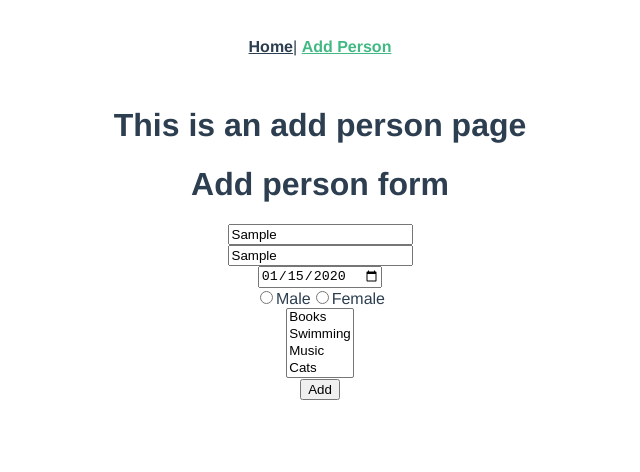
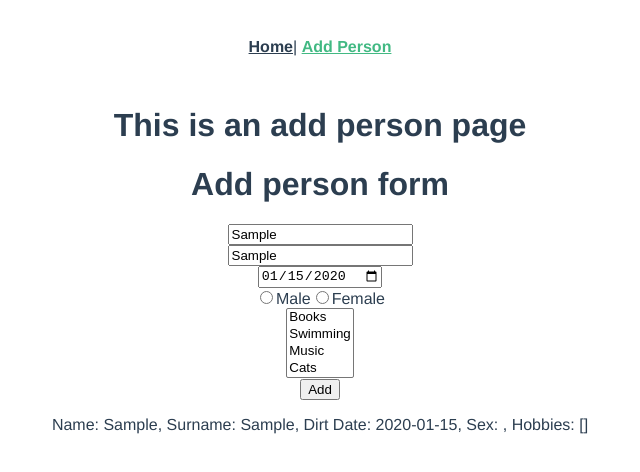
Before and after one commit to izaniksa/project1, a Vue app: page /add-person in a window 1280 px wide. Both pictures are taken after typing "Sample", "Sample", "2020-01-15" into the empty fields and a click on the button "Add". Shown: the top 472 px of the page, without its empty margins (320-960 px from the left). Built offline with nearby package versions, Linux system fonts and the light colour scheme.

Commit message:
add person list component

```diff
--- a/src/components/AddPersonForm.vue
+++ b/src/components/AddPersonForm.vue
@@ -11,9 +11,9 @@
       <input type="date" v-model="birthDate" placeholder="Dirth Date" />
     </div>
     <div class="form-group">
-      <input type="radio" id="sex-male" value="male" v-model="sex" />
+      <input type="radio" id="sex-male" value="Male" v-model="sex" />
       <label for="sex-male">Male</label>
-      <input type="radio" id="sex-female" value="female" v-model="sex" />
+      <input type="radio" id="sex-female" value="Female" v-model="sex" />
       <label for="sex-female">Female</label>
     </div>
     <div class="form-group">
@@ -33,7 +33,6 @@ import { Component, Prop, Vue } from "vue-property-decorator";
 
 @Component
 export default class AddPersonForm extends Vue {
-  @Prop() private msg!: string;
   data() {
     return {
       name: "",
--- /dev/null
+++ b/src/components/UsersList.vue
@@ -0,0 +1,37 @@
+<template>
+  <div class="users-list">
+    <ul id="example-1">
+      <li
+        v-for="user in users"
+        :key="user.name"
+      >Name: {{ user.name }}, Surname: {{ user.surname }}, Dirt Date: {{ user.birthDate }}, Sex: {{ user.sex }}, Hobbies: {{ user.hobbies }}</li>
+    </ul>
+  </div>
+</template>
+
+<script lang="ts">
+import { Component, Prop, Vue } from "vue-property-decorator";
+
+@Component
+export default class UsersList extends Vue {
+  @Prop() private users!: [];
+}
+</script>
+
+<!-- Add "scoped" attribute to limit CSS to this component only -->
+<style scoped lang="scss">
+h3 {
+  margin: 40px 0 0;
+}
+ul {
+  list-style-type: none;
+  padding: 0;
+}
+li {
+  display: inline-block;
+  margin: 0 10px;
+}
+a {
+  color: #42b983;
+}
+</style>
--- a/src/views/AddPerson.vue
+++ b/src/views/AddPerson.vue
@@ -1,20 +1,29 @@
 <template>
   <div class="add-person">
     <h1>This is an add person page</h1>
-    <AddPersonForm msg="Welcome to Your Vue.js App" v-on:form-save="onFormSave" />
+    <AddPersonForm v-on:form-save="onFormSave" />
+    <UsersList v-bind:users="users" />
   </div>
 </template>
 
 <script lang="ts">
 import AddPersonForm from "@/components/AddPersonForm.vue";
+import UsersList from "@/components/UsersList.vue";
 import { Component, Prop, Vue } from "vue-property-decorator";
 
 @Component({
   components: {
-    AddPersonForm
+    AddPersonForm,
+    UsersList
+  },
+  data() {
+    return {
+      users: []
+    };
   },
   methods: {
-    onFormSave: form => {
+    onFormSave(form) {
+      this.$data.users.push(form);
       console.log(form);
     }
   }
```
